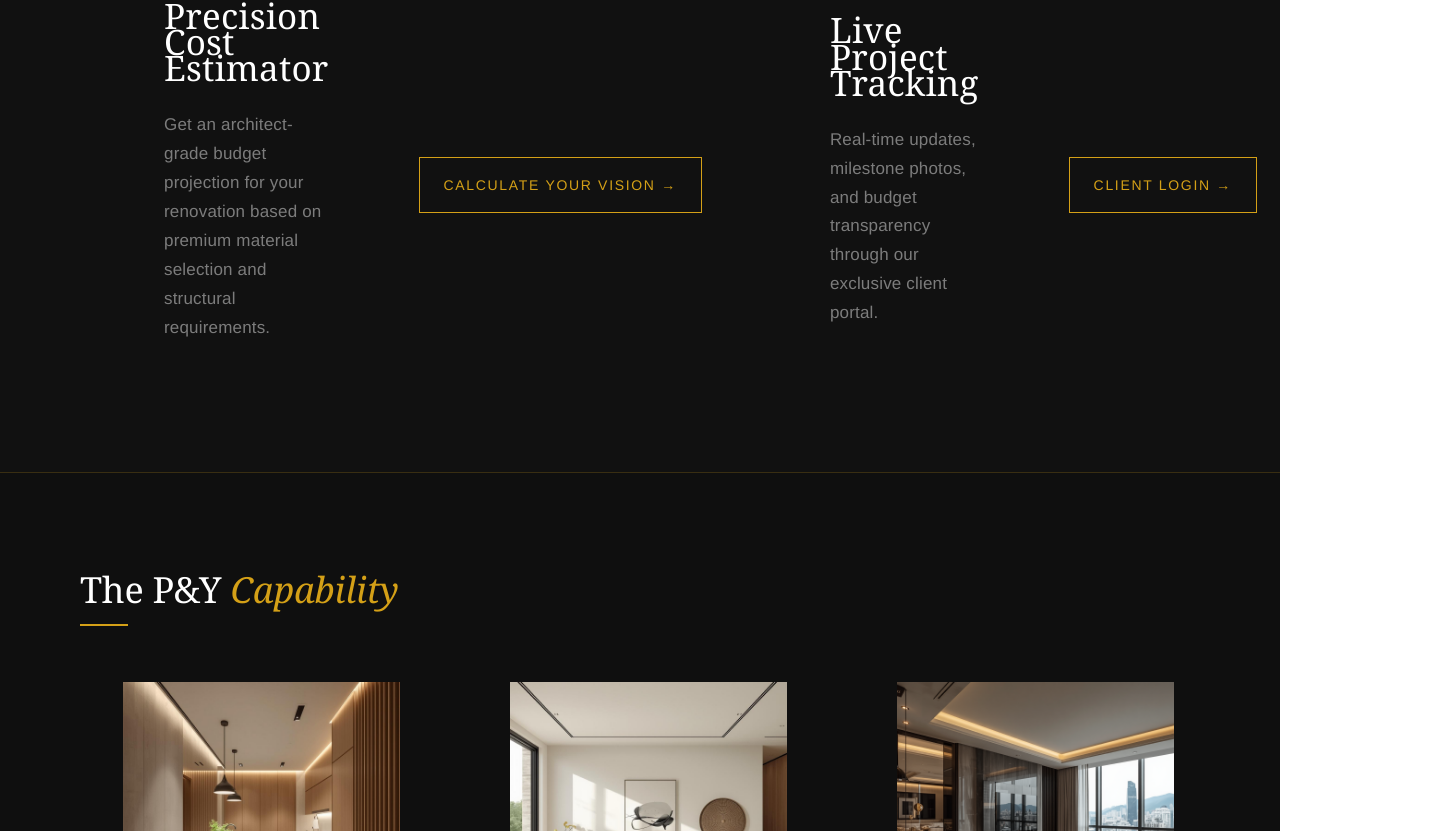
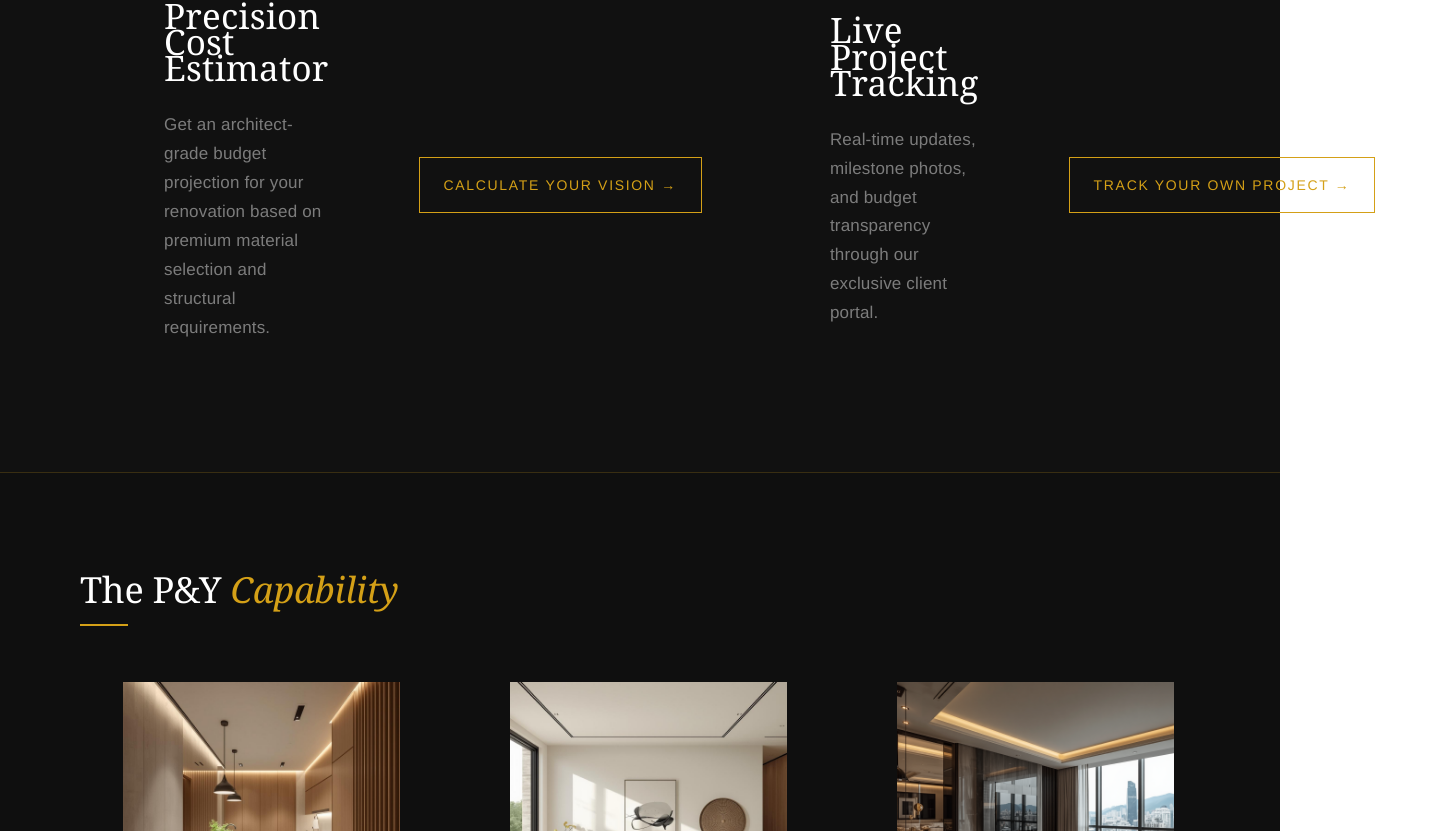
Before and after one commit to Wh1teBryuM/pydesignhk-v2, a React (Vite) app: page / in a window 1280 px wide. Shown: the part 989-1820 px from the top of the page, 1439 px wide, since content can reach past the window. Built offline with nearby package versions, Linux system fonts and the light colour scheme.

Commit message:
Home Screen: Change in feature card title

```diff
--- a/src/pages/Home.jsx
+++ b/src/pages/Home.jsx
@@ -54,7 +54,7 @@ export default function HomePage() {
             our exclusive client portal.
         </p>
         </div>
-        <a href="/login" style={styles.featureLink}>CLIENT LOGIN →</a>
+        <a href="/login" style={styles.featureLink}>TRACK YOUR OWN PROJECT →</a>
     </div>
     </section>
 
```
